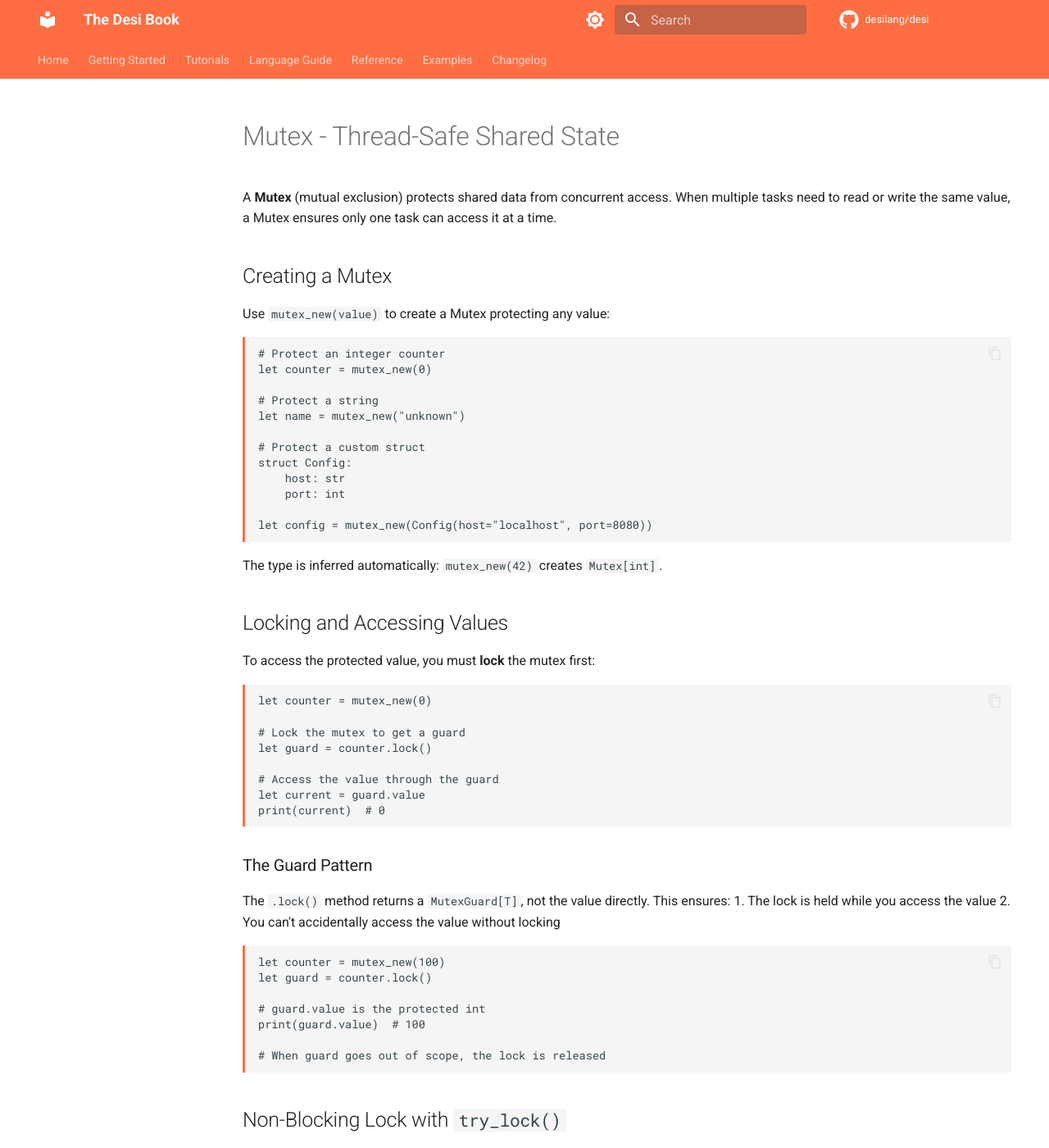
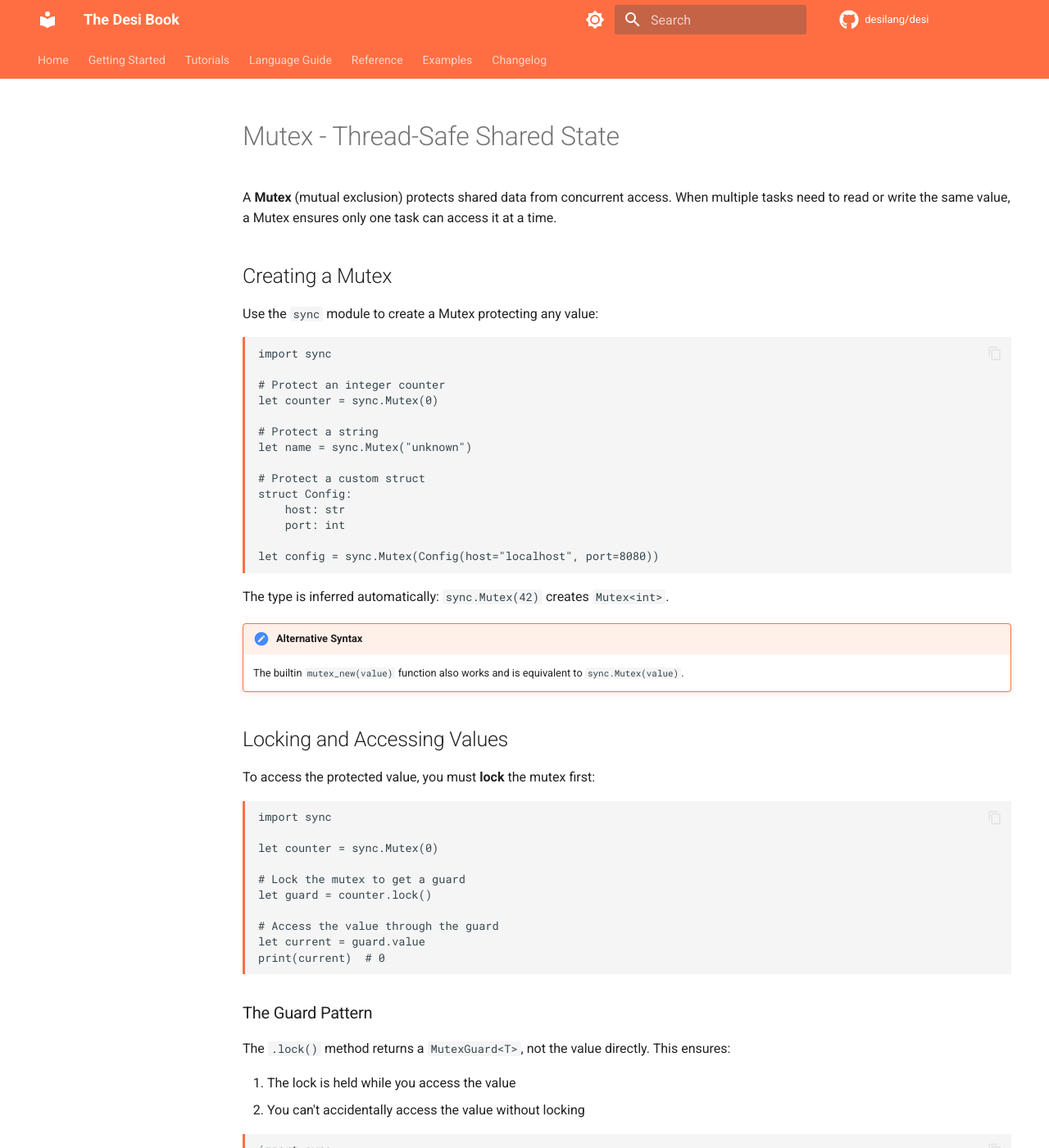
Before and after one commit to desilang/desi, an MkDocs documentation site: the page built from book/docs/concurrency/mutex.md, in a window 1280 px wide and 1400 px high. Shown: the whole window at 82% size. Built offline with MkDocs 1.6.1 and Material for MkDocs 9.7.7, drawn with Linux system fonts in a browser that asks for light colours; comment, search, counter and statistics services are not loaded; the version menu is left out; some of the changed text lies outside the part shown.

Commit message:
docs(sync): add learner documentation for sync module
- Update book/docs/concurrency/mutex.md for sync.Mutex() syntax
- Add book/docs/stdlib/sync.md reference documentation
- Note: mutex_new() builtin still works as alternative

````diff
--- a/book/docs/concurrency/mutex.md
+++ b/book/docs/concurrency/mutex.md
@@ -4,31 +4,38 @@ A **Mutex** (mutual exclusion) protects shared data from concurrent access. When
 
 ## Creating a Mutex
 
-Use `mutex_new(value)` to create a Mutex protecting any value:
+Use the `sync` module to create a Mutex protecting any value:
 
 ```desi
+import sync
+
 # Protect an integer counter
-let counter = mutex_new(0)
+let counter = sync.Mutex(0)
 
 # Protect a string
-let name = mutex_new("unknown")
+let name = sync.Mutex("unknown")
 
 # Protect a custom struct
 struct Config:
     host: str
     port: int
 
-let config = mutex_new(Config(host="localhost", port=8080))
+let config = sync.Mutex(Config(host="localhost", port=8080))
 ```
 
-The type is inferred automatically: `mutex_new(42)` creates `Mutex[int]`.
+The type is inferred automatically: `sync.Mutex(42)` creates `Mutex<int>`.
+
+!!! note "Alternative Syntax"
+    The builtin `mutex_new(value)` function also works and is equivalent to `sync.Mutex(value)`.
 
 ## Locking and Accessing Values
 
 To access the protected value, you must **lock** the mutex first:
 
 ```desi
-let counter = mutex_new(0)
+import sync
+
+let counter = sync.Mutex(0)
 
 # Lock the mutex to get a guard
 let guard = counter.lock()
@@ -40,12 +47,15 @@ print(current)  # 0
 
 ### The Guard Pattern
 
-The `.lock()` method returns a `MutexGuard[T]`, not the value directly. This ensures:
+The `.lock()` method returns a `MutexGuard<T>`, not the value directly. This ensures:
+
 1. The lock is held while you access the value
 2. You can't accidentally access the value without locking
 
 ```desi
-let counter = mutex_new(100)
+import sync
+
+let counter = sync.Mutex(100)
 let guard = counter.lock()
 
 # guard.value is the protected int
@@ -59,12 +69,14 @@ print(guard.value)  # 100
 If you don't want to wait for the lock:
 
 ```desi
-let m = mutex_new(42)
+import sync
+
+let m = sync.Mutex(42)
 
 match m.try_lock():
-    Option.Some(guard):
+    Some(guard):
         print("Got lock: " + str(guard.value))
-    Option.Nothing:
+    Nothing:
         print("Lock is held by another task")
 ```
 
@@ -73,11 +85,10 @@ match m.try_lock():
 ### Protecting a Counter
 
 ```desi
-struct Counter:
-    pub mut count: int
+import sync
 
 def main() -> int:
-    let counter = mutex_new(0)
+    let counter = sync.Mutex(0)
 
     # Lock to read
     let guard = counter.lock()
@@ -89,13 +100,15 @@ def main() -> int:
 ### Protecting a Configuration
 
 ```desi
+import sync
+
 struct ServerConfig:
     host: str
     port: int
     max_connections: int
 
 def main() -> int:
-    let config = mutex_new(ServerConfig(
+    let config = sync.Mutex(ServerConfig(
         host="0.0.0.0",
         port=8080,
         max_connections=100
@@ -110,8 +123,10 @@ def main() -> int:
 ### Protecting a Class Instance
 
 ```desi
+import sync
+
 class Logger:
-    pub mut entries: list[str]
+    pub mut entries: list<str>
 
     pub def __new__(self):
         self.entries = []
@@ -121,7 +136,7 @@ class Logger:
 
 def main() -> int:
     let logger = Logger()
-    let shared_logger = mutex_new(logger)
+    let shared_logger = sync.Mutex(logger)
 
     let guard = shared_logger.lock()
     print("Log entries: " + str(guard.value.count()))
@@ -136,6 +151,8 @@ def main() -> int:
 Hold the lock for the minimum time necessary:
 
 ```desi
+import sync
+
 # Good: Short critical section
 let guard = counter.lock()
 let value = guard.value
@@ -151,26 +168,21 @@ When you can't afford to wait:
 
 ```desi
 match resource.try_lock():
-    Option.Some(guard):
+    Some(guard):
         use_resource(guard.value)
-    Option.Nothing:
+    Nothing:
         # Do something else or retry later
         fallback_behavior()
 ```
 
-### 3. Prefer Constructor Initialization
+### 3. Import the sync Module
 
-Initialize values in `__new__` rather than assigning after construction:
+Use `import sync` for clear, modern syntax:
 
 ```desi
-# Good: Use __new__
-let c = Counter(100)
-let m = mutex_new(c)
+import sync
 
-# Avoid: Assigning after construction
-let c = Counter()
-c.count := 100  # Requires :=
-let m = mutex_new(c)
+let m = sync.Mutex(42)  # Preferred
 ```
 
 ## Supported Types
@@ -179,26 +191,29 @@ Mutex works with all Desi types:
 
 | Type | Example |
 |------|---------|
-| `int` | `mutex_new(42)` |
-| `float` | `mutex_new(3.14)` |
-| `bool` | `mutex_new(true)` |
-| `str` | `mutex_new("hello")` |
-| `struct` | `mutex_new(Point(x=1, y=2))` |
-| `class` | `mutex_new(Counter(0))` |
-| `list` | `mutex_new([1, 2, 3])` |
+| `int` | `sync.Mutex(42)` |
+| `float` | `sync.Mutex(3.14)` |
+| `bool` | `sync.Mutex(true)` |
+| `str` | `sync.Mutex("hello")` |
+| `struct` | `sync.Mutex(Point(x=1, y=2))` |
+| `class` | `sync.Mutex(Counter(0))` |
+| `list` | `sync.Mutex([1, 2, 3])` |
 
 ## When to Use Mutex
 
 Use Mutex when:
+
 - Multiple tasks need to read/write the same data
 - You need to protect invariants across multiple fields
 - Order of access matters (first-come, first-served)
 
 Consider alternatives:
+
 - **Channel**: When passing data between tasks (message passing)
 - **Atomic**: For simple counters (when available)
 
 ## See Also
 
 - [Channels](./channels.md) - Message passing between tasks
-- [Concurrency Overview](./concurrency.md) - Async/await and tasks
+- [TaskGroup](./taskgroup.md) - Structured concurrency
+- [Thread Safety](./thread-safety.md) - Concurrency overview
````
Also changed, not shown: book/docs/stdlib/sync.md (added, +68 -0 lines).
